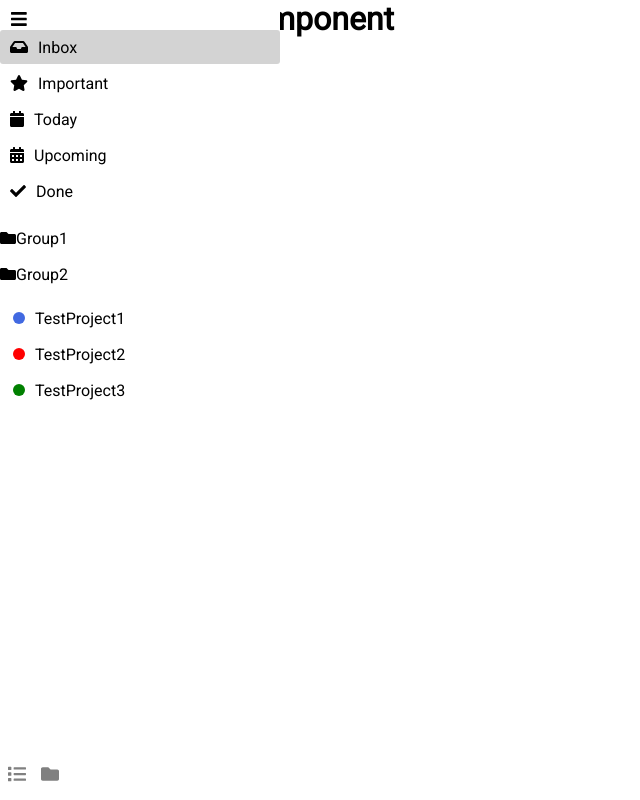
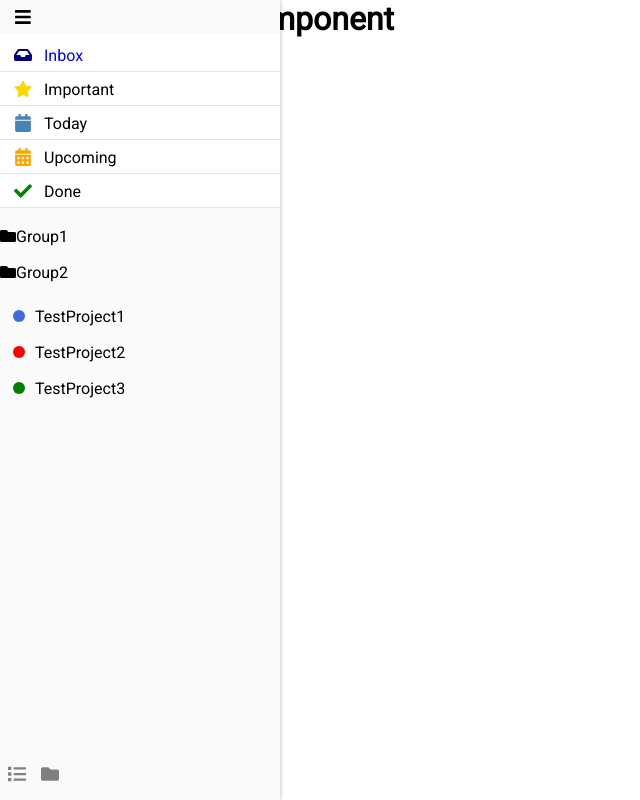
Before and after one commit to rafalrybicki/task_manager, a Vue app: page /inbox in a window 1280 px wide. Shown: the whole page, without its empty margins (0-640 px from the left). Built offline with nearby package versions, Linux system fonts and the light colour scheme.

Commit message:
Refactor SmartList component

```diff
--- a/src/components/Menu.vue
+++ b/src/components/Menu.vue
@@ -25,12 +25,13 @@ export default {
 
 <style scoped>
    header {
-      padding-top: 30px;
       z-index: 100;
-      background-color: white;
+      background-color: #FAFAFA;
       width: 0;
       overflow: hidden;
       transition: all 0.2s;
+      box-shadow: 1px 0px 4px rgba(0,0,0,.2);
+      padding-top: 33px;
    }
 
    header.show {
--- a/src/components/MenuButton.vue
+++ b/src/components/MenuButton.vue
@@ -17,8 +17,8 @@ export default {
 
 <style>
    .menu-btn {
-      top: 2px;
-      left: 2px;
+      top: 0;
+      left: 6px;
    }
 
    @media only screen and (min-width: 767px) {
--- a/src/components/SmartList.vue
+++ b/src/components/SmartList.vue
@@ -1,5 +1,5 @@
 <template>
-   <ul>
+   <ul class="smart-list">
       <SmartListItem v-for="list in smartLists" :itemData="list" :key="list.path" />
    </ul>
 </template>
@@ -17,3 +17,10 @@ export default {
    }
 }
 </script>
+
+<style scoped>
+   .smart-list {
+      background-color: white;
+      padding-top: 5px;
+   }
+</style>
--- a/src/components/SmartListItem.vue
+++ b/src/components/SmartListItem.vue
@@ -2,10 +2,10 @@
    <li>
       <router-link
          :to="itemData.path"
-         class="flex radius"
+         class="sm-item flex"
       >
-         <font-awesome-icon :icon="itemData.icon"></font-awesome-icon>
-         {{itemData.name}}
+         <font-awesome-icon :color="itemData.color || 'black'" :icon="itemData.icon"></font-awesome-icon>
+         <span class="name">{{itemData.name}}</span>
       </router-link>
    </li>
 </template>
@@ -22,19 +22,30 @@ export default {
 </script>
 
 <style scoped>
-   a {
+   .sm-item {
       height: 34px;
       transition: all 0.1s;
-      margin-bottom: 2px;
-      padding-top: 8px;
+      padding: 0 14px;
+      border-bottom: 1px solid #E5E5E6;
+      align-items: center;
    }
 
-    a:hover, .router-link-exact-active {
-      background-color: lightgray;
+   .sm-item svg {
+      width: 18px;
+      height: 18px;
+      margin-right: 12px;
    }
 
-   svg {
-      margin: 0 10px;
+   .sm-item .name {
       margin-top: 1px;
+      flex-grow: 1;
+   }
+
+   .sm-item:hover {
+      background-color: #F7F7F7;
+   }
+
+   .router-link-exact-active .name {
+      color: blue;
    }
 </style>
--- a/src/main.js
+++ b/src/main.js
@@ -3,11 +3,11 @@ import App from './App.vue'
 import router from './router'
 import store from './store/'
 import { library } from '@fortawesome/fontawesome-svg-core'
-import { faInbox, faCalendar, faCalendarAlt, faStar, faCheck, faBars, faList, faPlus, faFolder, faFolderPlus, faFolderOpen } from '@fortawesome/free-solid-svg-icons'
+import { faInbox, faCalendar, faCalendarAlt, faStar, faCheck, faBars, faList, faPlus, faFolder, faFolderOpen } from '@fortawesome/free-solid-svg-icons'
 // import { faCalendar } from '@fortawesome/free-regular-svg-icons'
 import { FontAwesomeIcon } from '@fortawesome/vue-fontawesome'
 
-library.add(faInbox, faCalendar, faCalendarAlt, faStar, faCheck, faBars, faList, faPlus, faFolder, faFolderPlus, faFolderOpen )
+library.add(faInbox, faCalendar, faCalendarAlt, faStar, faCheck, faBars, faList, faPlus, faFolder, faFolderOpen )
 Vue.component('font-awesome-icon', FontAwesomeIcon)
 
 Vue.config.productionTip = false
--- a/src/store/modules/smartLists.js
+++ b/src/store/modules/smartLists.js
@@ -4,35 +4,40 @@ const state = () => ([
       name: 'Inbox',
       icon: 'inbox',
       totalCount: 7,
-      overdue: 2
+      overdue: 2,
+      color: 'navy'
    },
    {
       path: '/important',
       name: 'Important',
       icon: 'star',
       totalCount: 7,
-      overdue: 2
+      overdue: 2,
+      color: 'gold'
    },
    {
       path: '/today',
       name: 'Today',
       icon: 'calendar',
       totalCount: 7,
-      overdue: 2
+      overdue: 2,
+      color: 'steelblue'
    },
    {
       path: '/upcoming',
       name: 'Upcoming',
       icon: 'calendar-alt',
       totalCount: 7,
-      overdue: 2
+      overdue: 2,
+      color: 'orange'
    },
    {
       path: '/done',
       name: 'Done',
       icon: 'check',
       totalCount: 7,
-      overdue: 2
+      overdue: 2,
+      color: 'green'
    }
 ])
 
```
